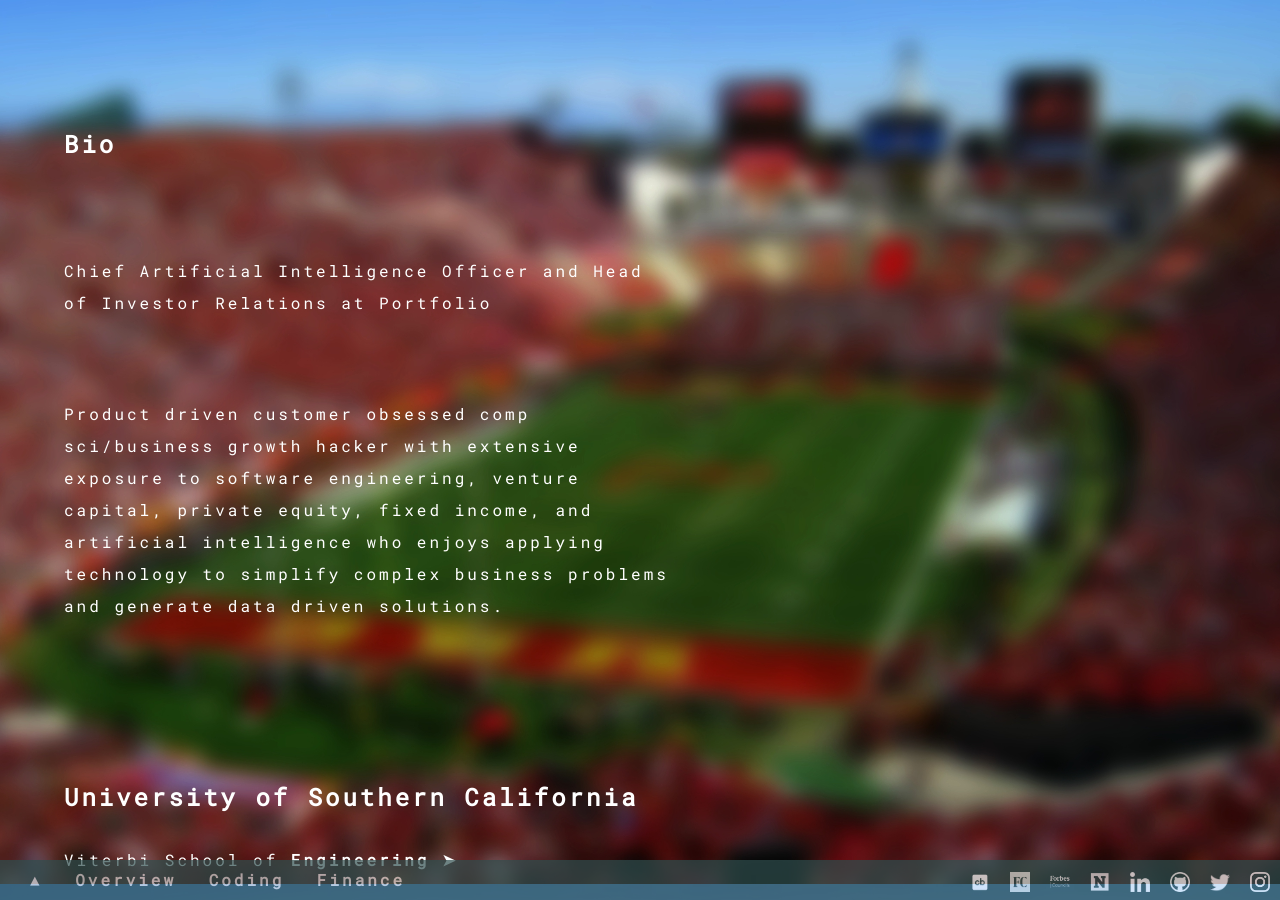
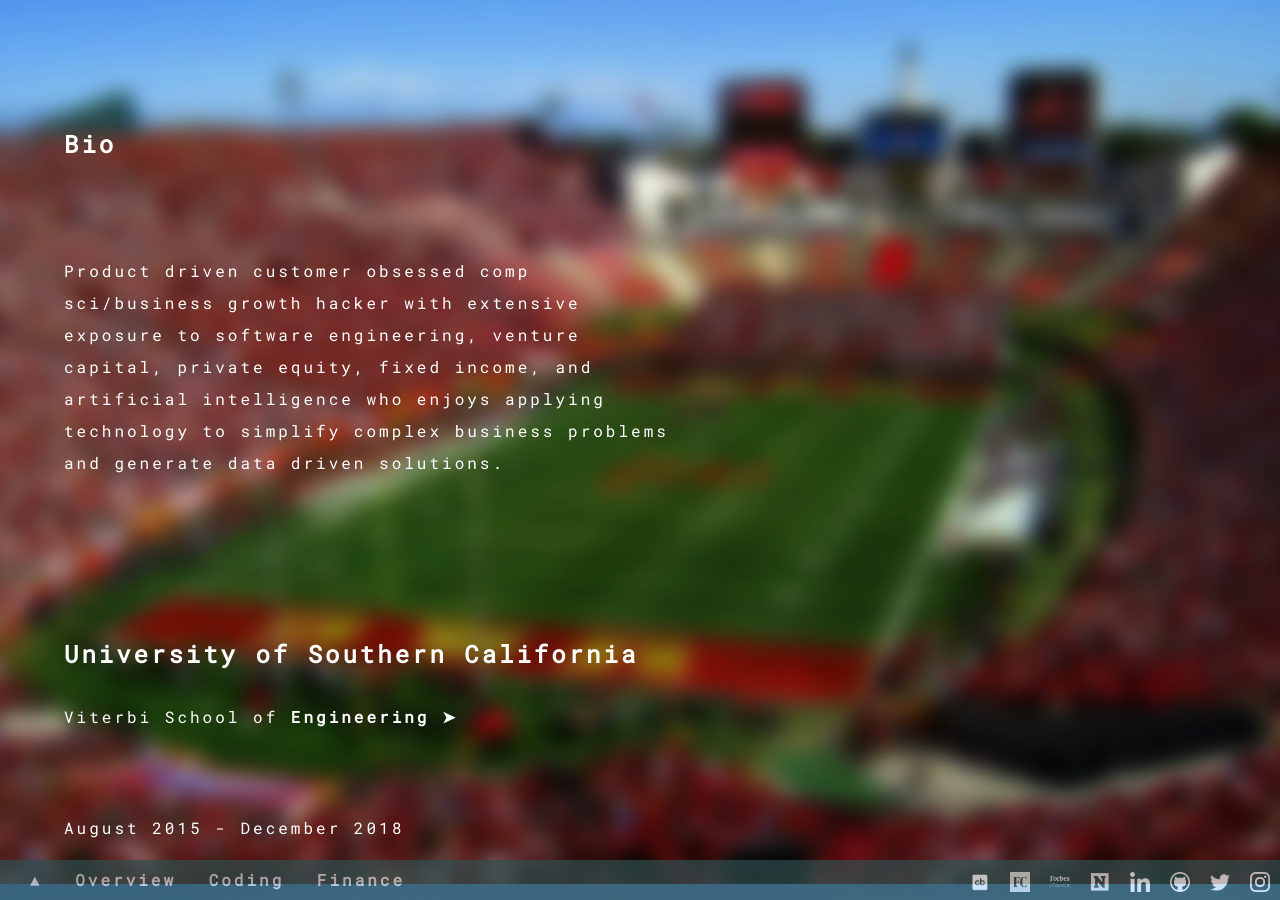
Before and after one commit to nmits/nmits.github.io, a Jekyll site: the page built from index.html, in a window 1280 px wide and 900 px high, scrolled down 1365 px. Built offline with Jekyll 4.4.1, drawn with Linux system fonts in a browser that asks for light colours; nearby versions of some CDN libraries.

Commit message:
Update default.html

```diff
--- a/_layouts/default.html
+++ b/_layouts/default.html
@@ -17,8 +17,6 @@
         <div class = "ContentBox SchoolText">
             <br><br>
             <h2>Bio</h2>
-            <br>
-           <p>Chief Artificial Intelligence Officer and Head of Investor Relations at Portfolio</p>
             <br>
             <p>Product driven customer obsessed comp sci/business growth hacker with extensive exposure to software engineering,
               venture capital, private equity, fixed income, and artificial intelligence who enjoys applying technology to simplify
```
